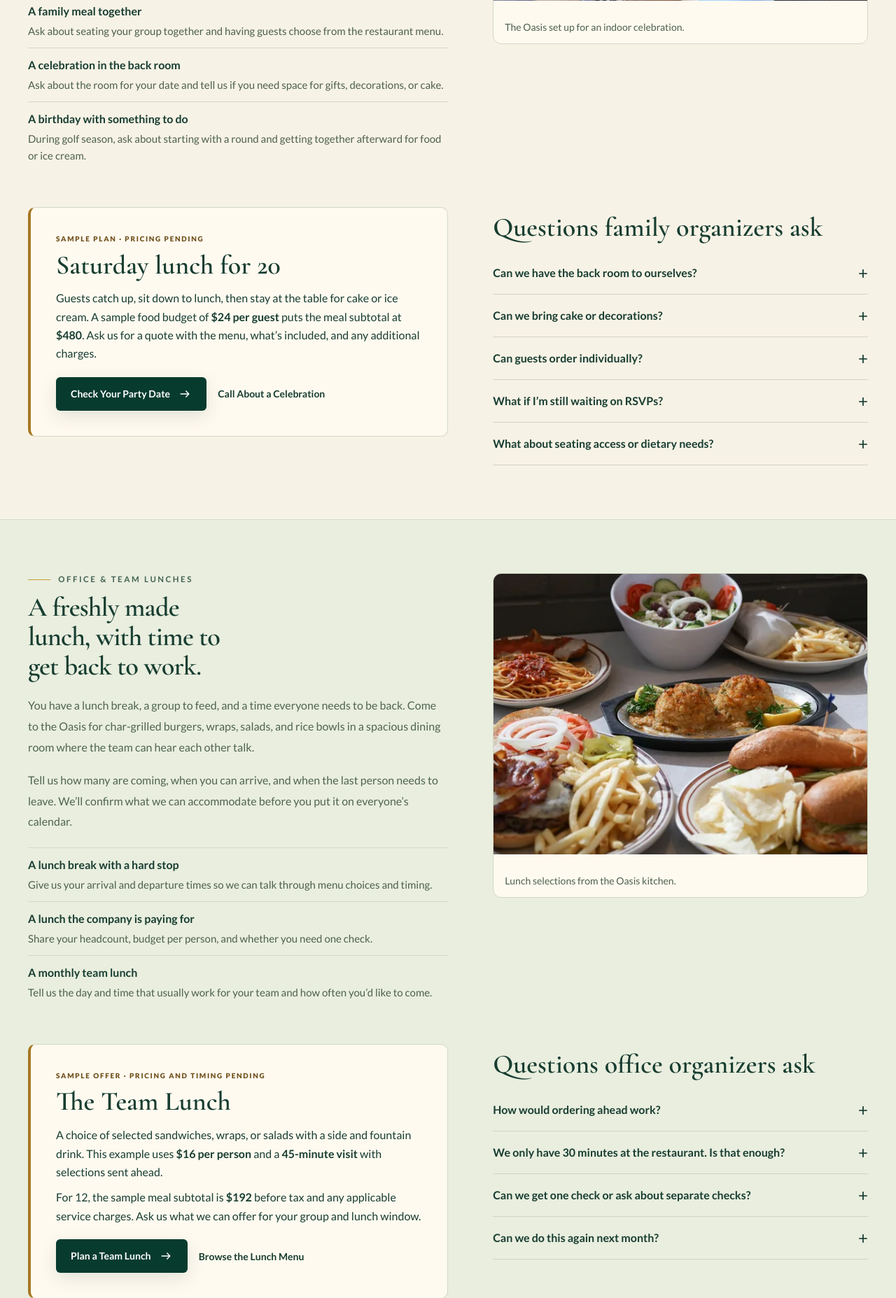
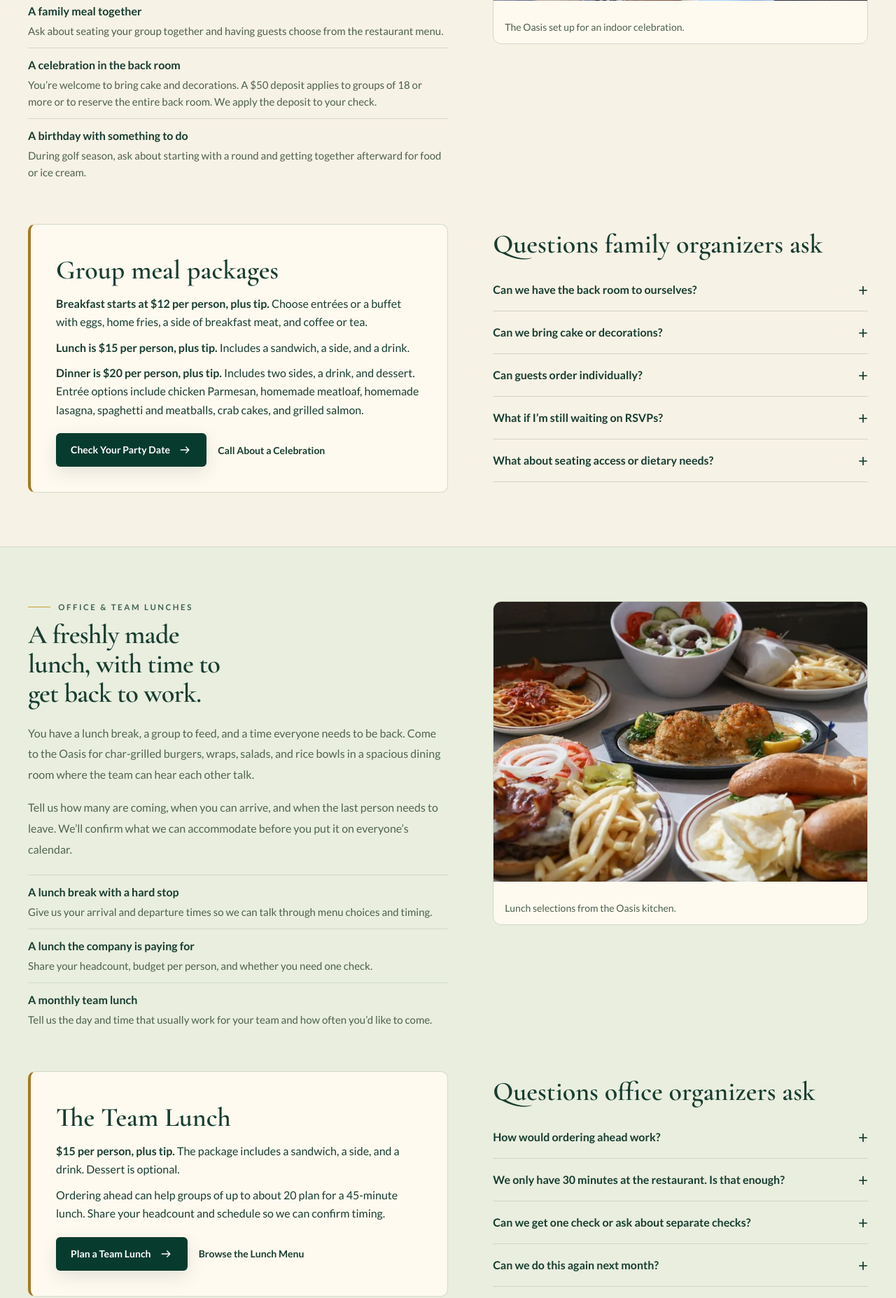
Before and after one commit to AndrewGuadi/georges-oasis-allentown, a Flask app: a page that uses templates/public/gatherings.html in a window 1280 px wide. Shown: the part 1753-3608 px from the top of the page at 70% size. Run offline with Flask 3, Linux system fonts and the light colour scheme; some libraries are stand-ins or nearby versions.

Commit message:
Publish confirmed group dining and mini golf pricing

```diff
--- a/templates/public/gatherings.html
+++ b/templates/public/gatherings.html
@@ -63,7 +63,7 @@
         <p class="body-copy">Start with an approximate headcount. We’ll help you work out where the group can sit, how to handle food, and what else you’d like to include.</p>
         <dl class="gathering-options">
           <div><dt>A family meal together</dt><dd>Ask about seating your group together and having guests choose from the restaurant menu.</dd></div>
-          <div><dt>A celebration in the back room</dt><dd>Ask about the room for your date and tell us if you need space for gifts, decorations, or cake.</dd></div>
+          <div><dt>A celebration in the back room</dt><dd>You’re welcome to bring cake and decorations. A $50 deposit applies to groups of 18 or more or to reserve the entire back room. We apply the deposit to your check.</dd></div>
           <div><dt>A birthday with something to do</dt><dd>During golf season, ask about starting with a round and getting together afterward for food or ice cream.</dd></div>
         </dl>
       </div>
@@ -74,17 +74,18 @@
     </div>
     <div class="gathering-planning">
       <aside class="gathering-example" aria-labelledby="family-example-title">
-        <p class="small-label">Sample plan · Pricing pending</p>
-        <h3 id="family-example-title">Saturday lunch for 20</h3>
-        <p>Guests catch up, sit down to lunch, then stay at the table for cake or ice cream. A sample food budget of <strong>$24 per guest</strong> puts the meal subtotal at <strong>$480</strong>. Ask us for a quote with the menu, what’s included, and any additional charges.</p>
+        <h3 id="family-example-title">Group meal packages</h3>
+        <p><strong>Breakfast starts at $12 per person, plus tip.</strong> Choose entrées or a buffet with eggs, home fries, a side of breakfast meat, and coffee or tea.</p>
+        <p><strong>Lunch is $15 per person, plus tip.</strong> Includes a sandwich, a side, and a drink.</p>
+        <p><strong>Dinner is $20 per person, plus tip.</strong> Includes two sides, a drink, and dessert. Entrée options include chicken Parmesan, homemade meatloaf, homemade lasagna, spaghetti and meatballs, crab cakes, and grilled salmon.</p>
         <div class="page-actions">
           <a class="btn btn-primary" href="{{ url_for('public.gatherings', occasion='Family celebration', _anchor='event-inquiry') }}">Check Your Party Date {{ icon('arrow') }}</a>
           <a class="text-link" href="{{ business.phone_uri }}">Call About a Celebration</a>
         </div>
       </aside>
       {{ gathering_questions('Questions family organizers ask', [
-        ('Can we have the back room to ourselves?', 'Ask about private use for your date and group size. We’ll let you know which space is available and whether a room charge or minimum applies.'),
-        ('Can we bring cake or decorations?', 'Tell us what you’d like to bring and whether you need time to set up. We’ll confirm what the space can accommodate.'),
+        ('Can we have the back room to ourselves?', 'Ask about availability for your date. A $50 deposit applies to reserve the entire back room or for groups of 18 or more. We apply it to your check.'),
+        ('Can we bring cake or decorations?', 'Yes. You’re welcome to bring cake and decorations. Let us know if you’ll need time to set up.'),
         ('Can guests order individually?', 'Tell us whether you’d prefer individual orders or a menu selected ahead of time. We’ll discuss what works for your group and when you’re coming.'),
         ('What if I’m still waiting on RSVPs?', 'Give us your best estimate and mention how much it could change. We’ll let you know when we need your final count.'),
         ('What about seating access or dietary needs?', 'The restaurant is wheelchair accessible. If anyone needs a particular seating setup or has a dietary concern, tell us so staff can discuss the details with you.'),
@@ -115,10 +116,9 @@
     </div>
     <div class="gathering-planning">
       <aside class="gathering-example" aria-labelledby="team-example-title">
-        <p class="small-label">Sample offer · Pricing and timing pending</p>
         <h3 id="team-example-title">The Team Lunch</h3>
-        <p>A choice of selected sandwiches, wraps, or salads with a side and fountain drink. This example uses <strong>$16 per person</strong> and a <strong>45-minute visit</strong> with selections sent ahead.</p>
-        <p>For 12, the sample meal subtotal is <strong>$192</strong> before tax and any applicable service charges. Ask us what we can offer for your group and lunch window.</p>
+        <p><strong>$15 per person, plus tip.</strong> The package includes a sandwich, a side, and a drink. Dessert is optional.</p>
+        <p>Ordering ahead can help groups of up to about 20 plan for a 45-minute lunch. Share your headcount and schedule so we can confirm timing.</p>
         <div class="page-actions">
           <a class="btn btn-primary" href="{{ url_for('public.gatherings', occasion='Company gathering', _anchor='event-inquiry') }}">Plan a Team Lunch {{ icon('arrow') }}</a>
           <a class="text-link" href="{{ url_for('public.food', _anchor='lunch-and-dinner') }}">Browse the Lunch Menu</a>
@@ -155,19 +155,20 @@
     </div>
     <div class="gathering-planning">
       <aside class="gathering-example" aria-labelledby="golf-example-title">
-        <p class="small-label">Sample plan · Pricing pending</p>
-        <h3 id="golf-example-title">A round and a scoop</h3>
-        <p>A sample group budget of <strong>$16 per participant</strong> for mini golf and ice cream. Ask about current group rates, adding lunch, or reserving the whole course.</p>
+        <h3 id="golf-example-title">Mini golf packages</h3>
+        <p><strong>$9 per person</strong> for mini golf and a small ice cream.</p>
+        <p><strong>$11 per person</strong> for mini golf and a medium ice cream or milkshake.</p>
+        <p>Ask about discounted mini golf for school field trips and programs serving people with special needs.</p>
         <div class="page-actions">
           <a class="btn btn-primary" href="{{ url_for('public.gatherings', occasion='Mini golf outing', interest='Mini golf', _anchor='event-inquiry') }}">Plan a Group Golf Outing {{ icon('arrow') }}</a>
           <a class="text-link" href="{{ url_for('public.mini_golf', _anchor='pricing') }}">See Mini Golf Rates &amp; Season</a>
         </div>
       </aside>
       {{ gathering_questions('Questions group organizers ask', [
-        ('Can we reserve the entire course?', 'Ask about whole-course availability and the flat fee for your date. Let us know how many will play and how long you plan to be here.'),
+        ('Can we reserve the entire course?', 'Groups of 20 or more can ask about renting the whole course for $75 for 90 minutes or $100 for two hours. Tell us your date and how many will play.'),
         ('What if some people want to come but don’t want to play?', 'Give us two numbers: how many are coming and how many expect to play. That helps us discuss golf and restaurant arrangements.'),
         ('Can our group include lunch, ice cream, or both?', 'Yes, ask about adding a meal or ice cream. Tell us when your group needs to leave so we can talk through what fits.'),
-        ('What happens if the weather changes?', 'Mini golf is outdoors. Ask us about rain options before confirming your date so you know what to tell the group.'),
+        ('What happens if the weather changes?', 'If it rains, you can schedule a rain date or keep your meal plans and skip the golf.'),
       ]) }}
     </div>
   </div>
```
Also changed, not shown: templates/public/mini_golf.html (+1 -1 lines).
